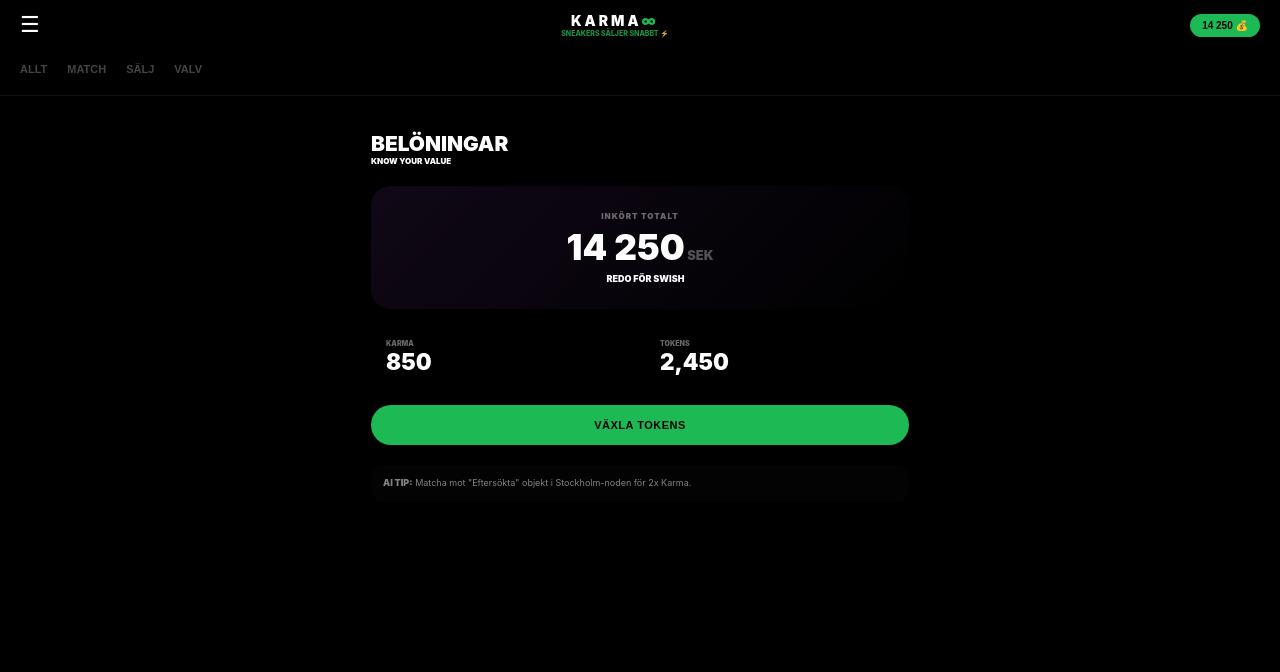
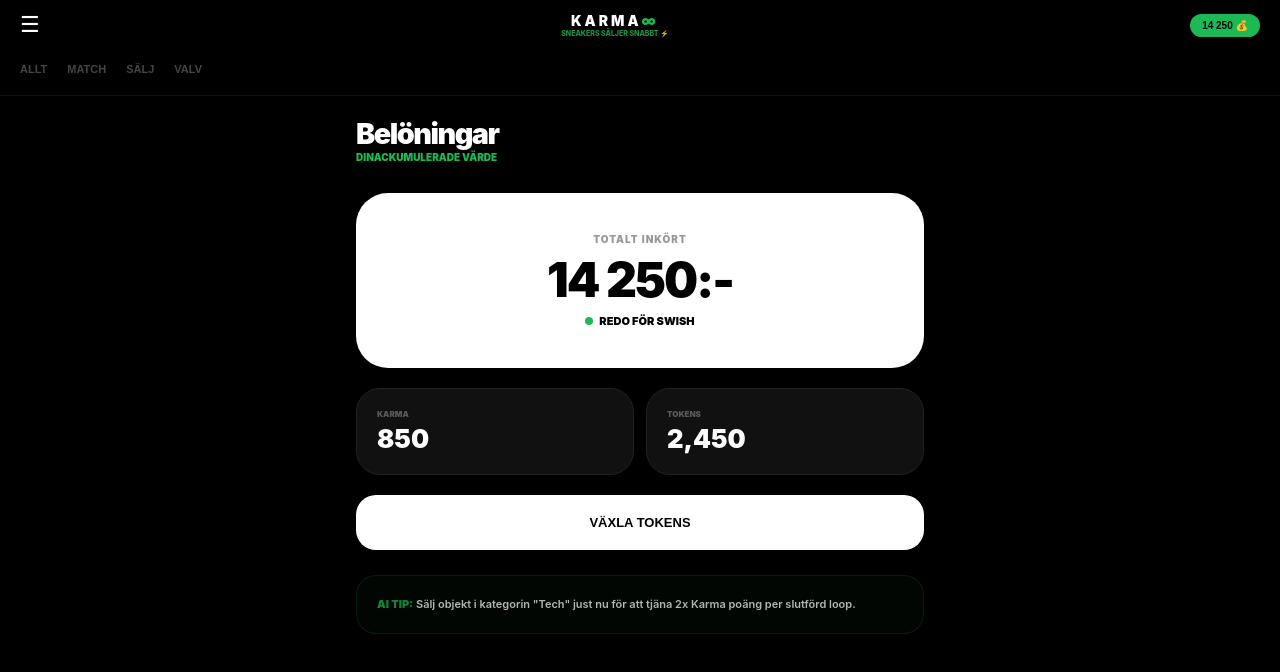
Before and after one commit to gascheckking/marketbeg-appGem, a Next.js app: page /rewards in a window 1280 px wide. Shown: the top 672 px of the page. Built offline with nearby package versions, Linux system fonts and the light colour scheme.

Commit message:
Update page.tsx

```diff
--- a/app/rewards/page.tsx
+++ b/app/rewards/page.tsx
@@ -4,37 +4,46 @@ import React from 'react';
 
 export default function RewardsPage() {
   return (
-    <div className="page-wrapper" style={{ padding: '15px' }}>
-      <header style={{ marginBottom: '20px' }}>
-        <h1 style={{ fontSize: '1.3rem', fontWeight: 900, margin: 0 }}>BELÖNINGAR</h1>
-        <p style={{ fontSize: '8px', fontWeight: 900, color: 'var(--neon-purple)' }}>KNOW YOUR VALUE</p>
+    <div className="page-wrapper">
+      <header style={{ marginBottom: '30px' }}>
+        <h1 style={{ fontSize: '1.8rem', fontWeight: 900, letterSpacing: '-1.5px' }}>Belöningar</h1>
+        <p style={{ fontSize: '10px', fontWeight: 900, color: '#1DB954' }}>DINACKUMULERADE VÄRDE</p>
       </header>
 
-      <div className="glass-card" style={{ padding: '25px 15px', marginBottom: '15px', textAlign: 'center', background: 'linear-gradient(135deg, rgba(157, 78, 221, 0.1), #000)', borderRadius: '20px' }}>
-        <div style={{ fontSize: '8px', fontWeight: 900, opacity: 0.4, letterSpacing: '1px' }}>INKÖRT TOTALT</div>
-        <div style={{ fontSize: '2.2rem', fontWeight: 900, margin: '5px 0' }}>14 250<span style={{ fontSize: '0.8rem', opacity: 0.3 }}> SEK</span></div>
-        <div style={{ display: 'flex', alignItems: 'center', justifyContent: 'center', gap: '5px' }}>
-          <div style={{ width: '6px', height: '6px', borderRadius: '50%', background: 'var(--neon-mint)' }}></div>
-          <span style={{ fontSize: '9px', fontWeight: 900, color: 'var(--neon-mint)' }}>REDO FÖR SWISH</span>
+      {/* WALLET CARD */}
+      <div style={{
+        padding: '40px 20px', marginBottom: '20px', textAlign: 'center',
+        background: '#fff', borderRadius: '32px'
+      }}>
+        <div style={{ fontSize: '10px', fontWeight: 900, color: '#000', opacity: 0.4, letterSpacing: '1px' }}>TOTALT INKÖRT</div>
+        <div style={{ fontSize: '3rem', fontWeight: 900, margin: '5px 0', color: '#000', letterSpacing: '-2px' }}>14 250:-</div>
+        <div style={{ display: 'flex', alignItems: 'center', justifyContent: 'center', gap: '6px' }}>
+          <div style={{ width: '8px', height: '8px', borderRadius: '50%', background: '#1DB954' }}></div>
+          <span style={{ fontSize: '11px', fontWeight: 900, color: '#000' }}>REDO FÖR SWISH</span>
         </div>
       </div>
 
-      <div style={{ display: 'grid', gridTemplateColumns: '1fr 1fr', gap: '10px', marginBottom: '15px' }}>
-        <div className="glass-card" style={{ padding: '15px', borderRadius: '16px' }}>
-          <div style={{ fontSize: '7px', fontWeight: 900, opacity: 0.4 }}>KARMA</div>
-          <div style={{ fontSize: '1.4rem', fontWeight: 900 }}>850</div>
+      <div style={{ display: 'grid', gridTemplateColumns: '1fr 1fr', gap: '12px', marginBottom: '20px' }}>
+        <div style={{ background: '#111', padding: '20px', borderRadius: '24px', border: '1px solid #222' }}>
+          <div style={{ fontSize: '8px', fontWeight: 900, opacity: 0.3, marginBottom: '4px' }}>KARMA</div>
+          <div style={{ fontSize: '1.6rem', fontWeight: 900 }}>850</div>
         </div>
-        <div className="glass-card" style={{ padding: '15px', borderRadius: '16px' }}>
-          <div style={{ fontSize: '7px', fontWeight: 900, opacity: 0.4 }}>TOKENS</div>
-          <div style={{ fontSize: '1.4rem', fontWeight: 900 }}>2,450</div>
+        <div style={{ background: '#111', padding: '20px', borderRadius: '24px', border: '1px solid #222' }}>
+          <div style={{ fontSize: '8px', fontWeight: 900, opacity: 0.3, marginBottom: '4px' }}>TOKENS</div>
+          <div style={{ fontSize: '1.6rem', fontWeight: 900 }}>2,450</div>
         </div>
       </div>
 
-      <button className="primary-btn" style={{ padding: '14px', fontSize: '11px', fontWeight: 900 }}>VÄXLA TOKENS</button>
+      <button style={{
+        width: '100%', padding: '20px', background: '#fff', color: '#000',
+        border: 'none', borderRadius: '20px', fontWeight: 900, fontSize: '13px'
+      }}>
+        VÄXLA TOKENS
+      </button>
 
-      <div style={{ marginTop: '20px', padding: '12px', borderRadius: '12px', background: 'rgba(255,255,255,0.01)', border: '1px solid var(--border)' }}>
-        <p style={{ fontSize: '9px', lineHeight: '1.4', margin: 0, opacity: 0.5 }}>
-          <span style={{ color: 'var(--neon-mint)', fontWeight: 900 }}>AI TIP:</span> Matcha mot "Eftersökta" objekt i Stockholm-noden för 2x Karma.
+      <div style={{ marginTop: '25px', padding: '20px', borderRadius: '20px', background: '#1DB95408', border: '1px solid #1DB95422' }}>
+        <p style={{ fontSize: '11px', lineHeight: '1.5', margin: 0, opacity: 0.7, fontWeight: 600 }}>
+          <span style={{ color: '#1DB954', fontWeight: 900 }}>AI TIP:</span> Sälj objekt i kategorin "Tech" just nu för att tjäna 2x Karma poäng per slutförd loop.
         </p>
       </div>
     </div>
```
